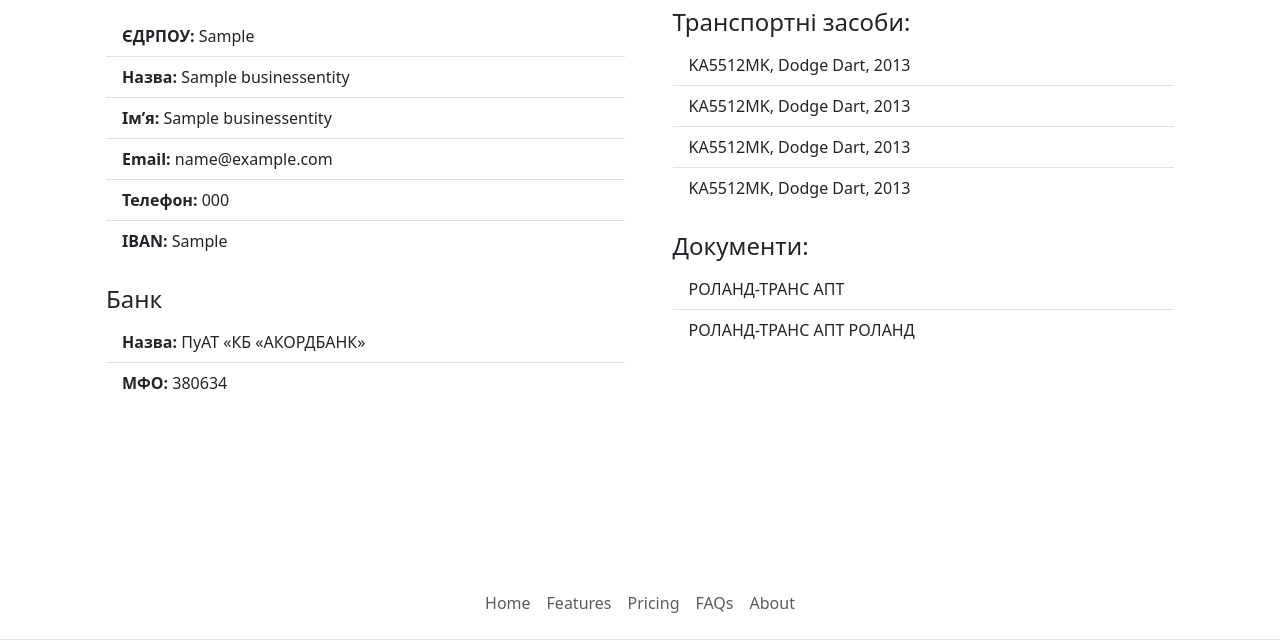
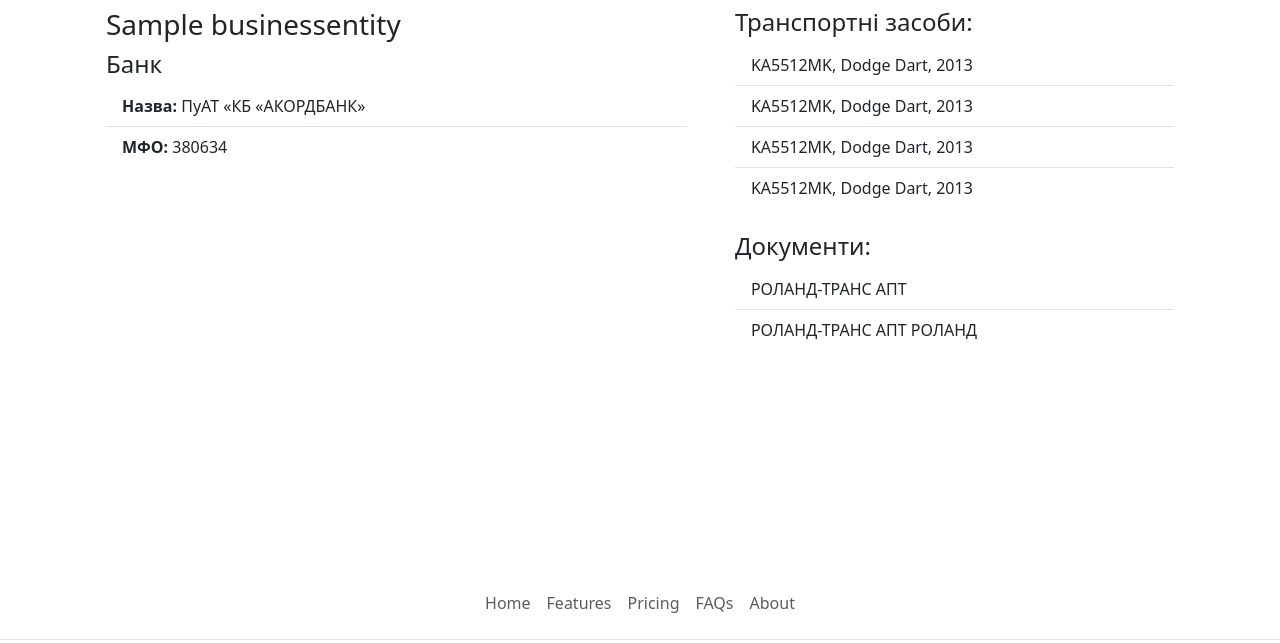
Before and after one commit to berestianyi/doc-simplifier, a Django app: page /business-entity/1/ in a window 1280 px wide. Shown: the part 64-707 px from the top of the page. Run offline with Django 5.2, Linux system fonts and the light colour scheme; tables that the repository leaves empty hold one stand-in row (values such as "Sample post"); some libraries are stand-ins or nearby versions.

Commit message:
improved detail template

```diff
--- a/src/business_entities/templates/business_entity/detail.html
+++ b/src/business_entities/templates/business_entity/detail.html
@@ -1,4 +1,5 @@
 {% extends 'templates/base.html' %}
+{% load business_entity_filters %}
 
 {% block title %}
     <title>СГ</title>
@@ -7,15 +8,11 @@
 {% block body %}
     <div class="d-flex flex-row flex-wrap ">
         <div class="d-flex flex-fill flex-column px-4" style="min-width: 300px;">
-            <h3>{{ business_entity.short_name }}</h3>
-            <ul class="list-group list-group-flush mb-4">
-                <li class="list-group-item"><span class="fw-bold">ЄДРПОУ:  </span>{{ business_entity.edrpou }}</li>
-                <li class="list-group-item"><span class="fw-bold">Назва:  </span>{{ business_entity.company_name }}</li>
-                <li class="list-group-item"><span class="fw-bold">Імʼя:  </span>{{ business_entity.director_name }}</li>
-                <li class="list-group-item"><span class="fw-bold">Email:  </span>{{business_entity.email}}</li>
-                <li class="list-group-item"><span class="fw-bold">Телефон:  </span>{{ business_entity.phone}}</li>
-                <li class="list-group-item"><span class="fw-bold">IBAN:  </span>{{ business_entity.iban }}</li>
-            </ul>
+            <h3 id="test">{{ business_entity.company_name|make_short_name:business_entity.edrpou }}</h3>
+
+            <form class="d-flex flex-column flex-wrap" style="min-width: 400px" method="post" id="updateBusinessEntity">
+                {% include 'business_entity/forms/create.html' %}
+            </form>
             <h4>Банк</h4>
             <ul class="list-group list-group-flush mb-4">
                 <li class="list-group-item"><span class="fw-bold">Назва:  </span>ПуАТ «КБ «АКОРДБАНК»</li>
@@ -37,6 +34,5 @@
 
             </ul>
         </div>
-
     </div>
 {% endblock %}
```
